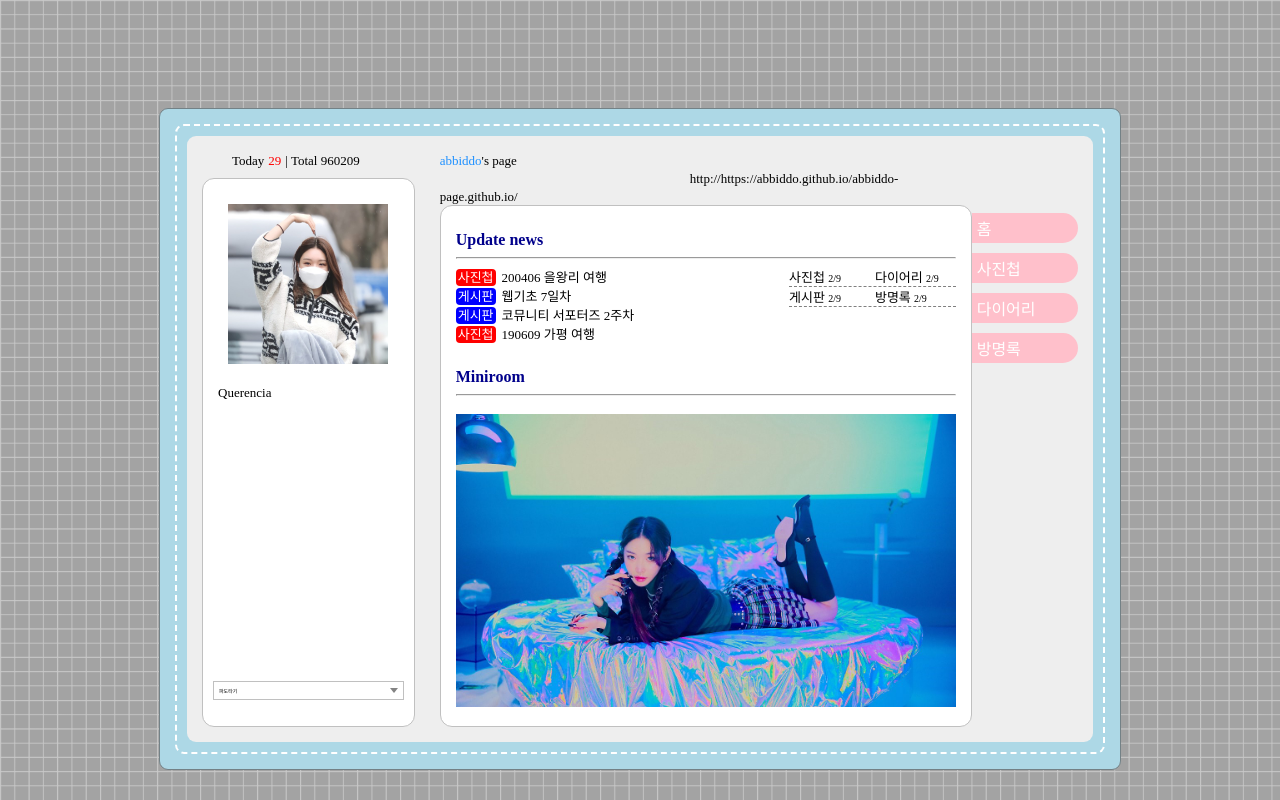
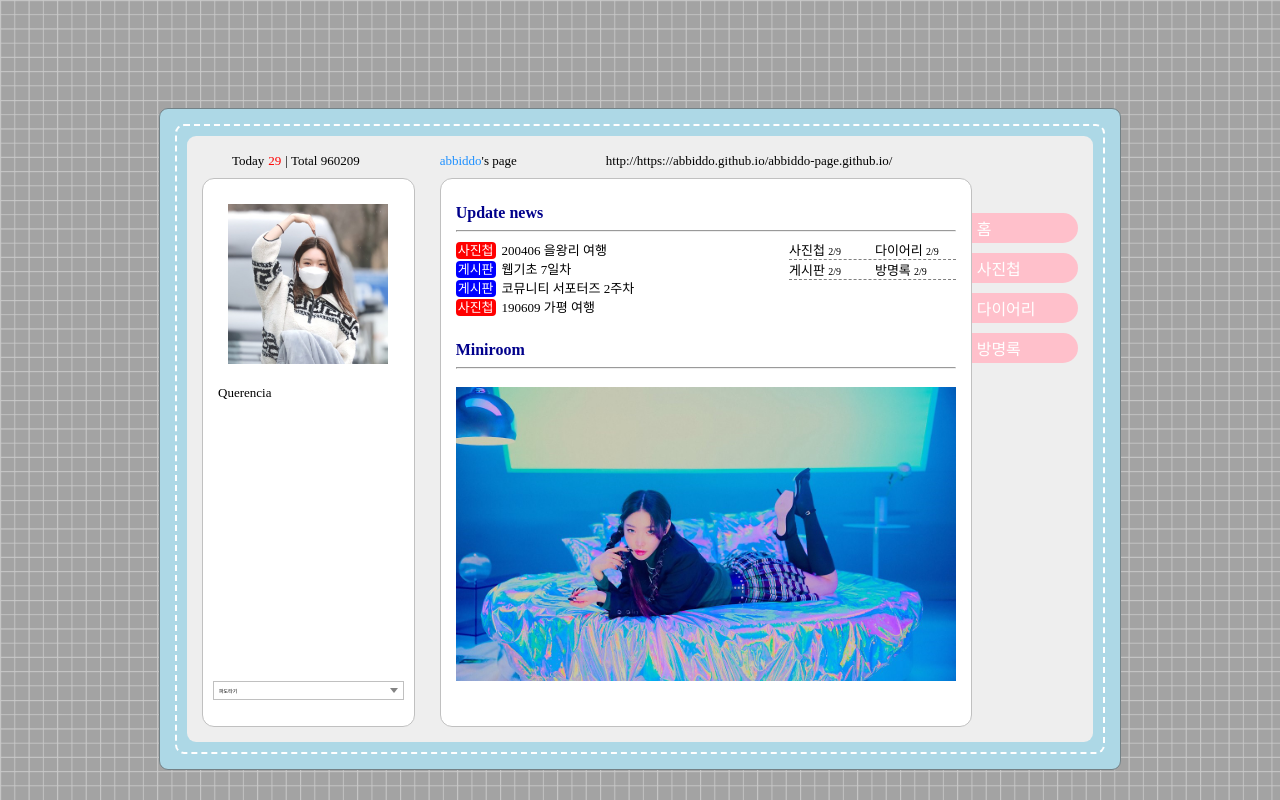
Before and after one commit to abbiddo/MGK_HTML_CSS, a plain HTML site: page index.html in a window 1280 px wide. Drawn offline with Linux system fonts and the light colour scheme; a web font is replaced by a local one.

Commit message:
url margin

```diff
--- a/static/layout.css
+++ b/static/layout.css
@@ -131,7 +131,7 @@ body {
   color: #1e90ff
 }
 .main_top_url{
-  margin-left: 250px;
+  margin-left: 85px;
 }
 
 /**메뉴 레이아웃*/
```
